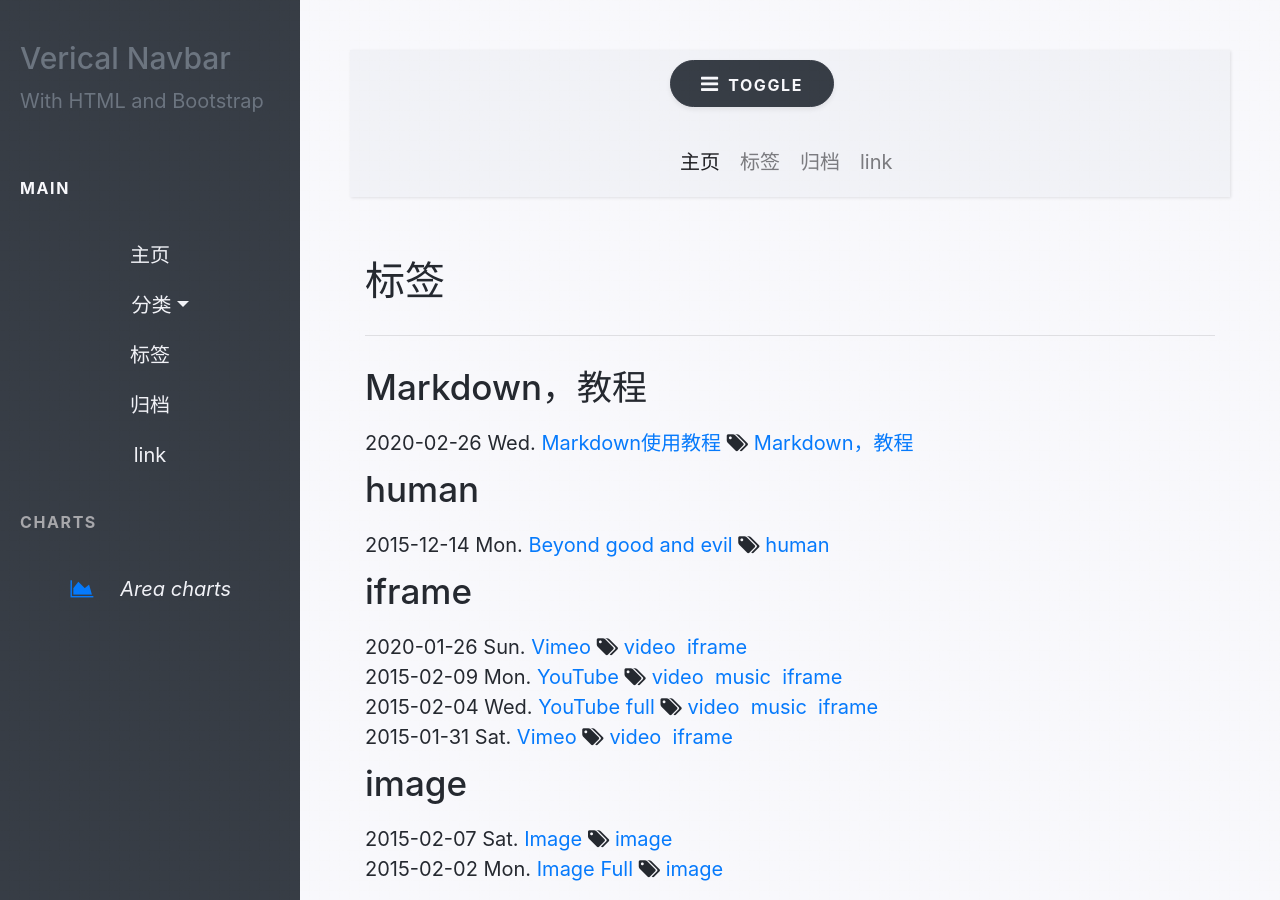
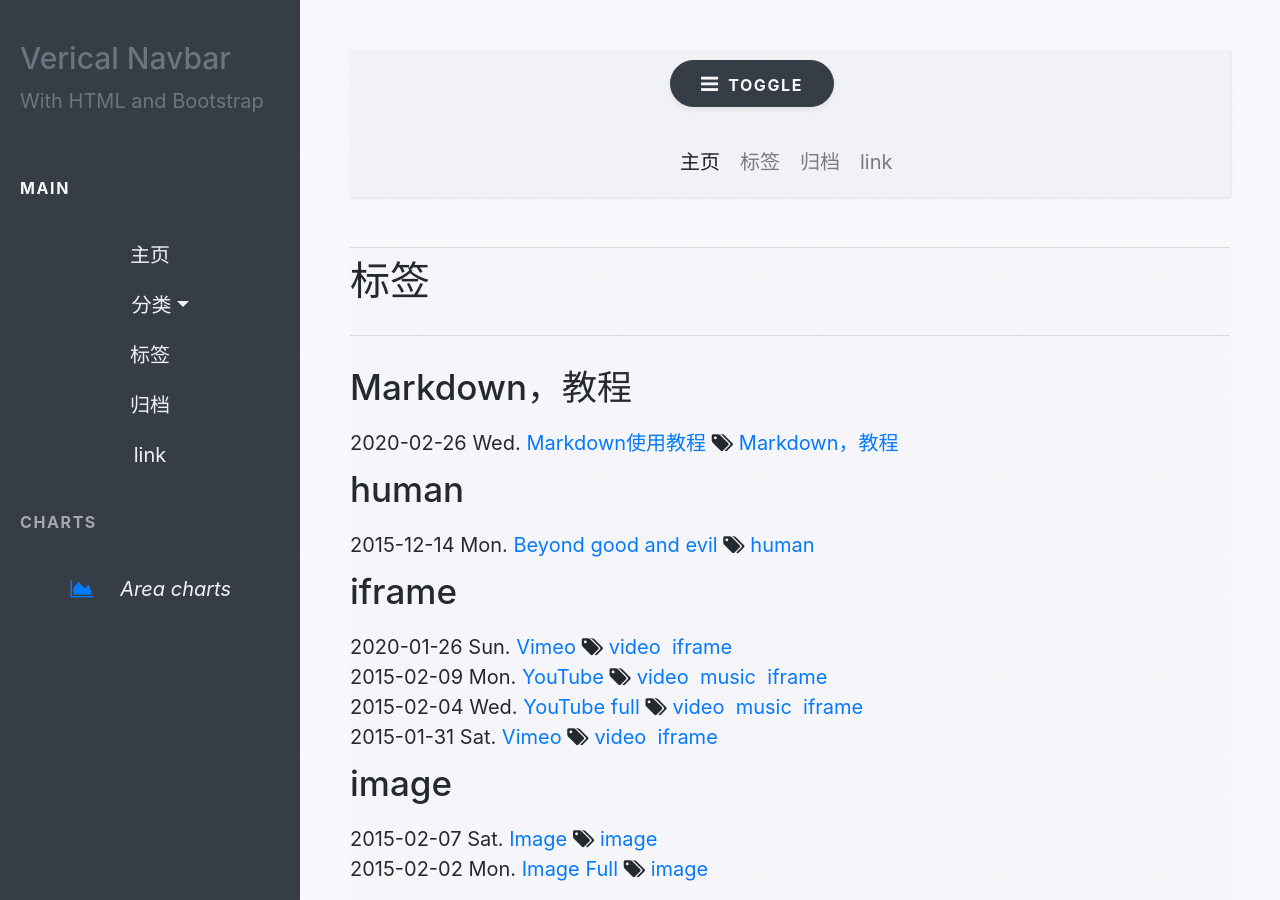
Before and after one commit to nengwuzhi/nengwuzhi.github.ioce, a Jekyll site: the page built from pages/tags.html, in a window 1280 px wide and 900 px high. Built offline with Jekyll 4.4.1, drawn with Linux system fonts in a browser that asks for light colours; nearby versions of some CDN libraries.

Commit message:
Update tags.html

```diff
--- a/pages/tags.html
+++ b/pages/tags.html
@@ -7,7 +7,7 @@ type: page
 ---
 
 
-<div class="col-md-12">
+<div class="content_container">
         <h2>标签</h2>
         <hr>
         {% capture tags %}
```
